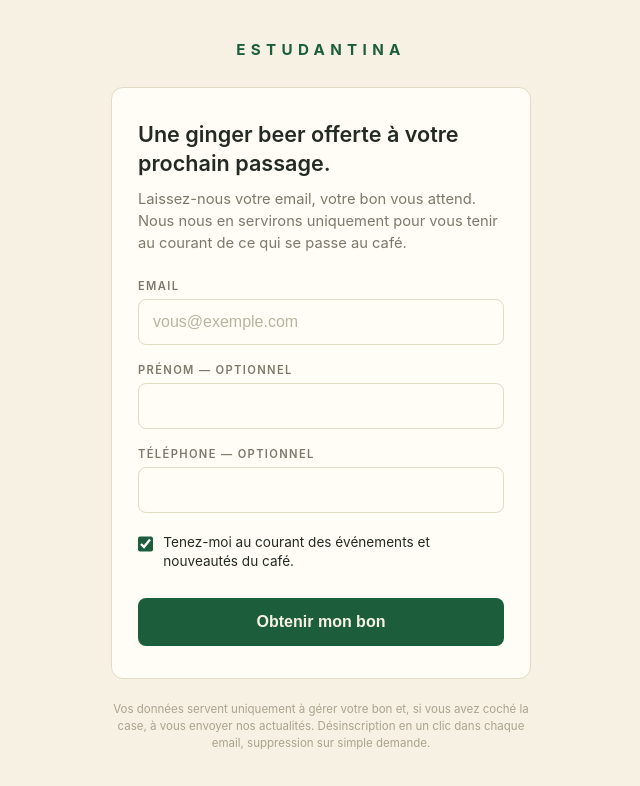
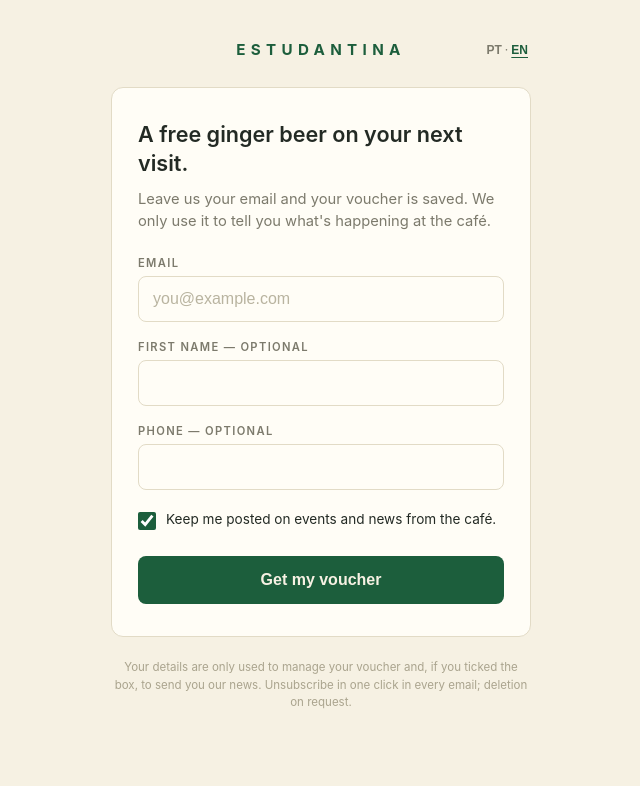
Before and after one commit to metayerq/redeem, a plain HTML site: page public/index.html in a window 1280 px wide. Shown: the whole page, without its empty margins (319-959 px from the left). Drawn offline with Linux system fonts and the light colour scheme; no server answers.

Commit message:
Page client bilingue PT/EN, email Brevo localisé, page staff en portugais
PT par défaut (détection navigateur), sélecteur PT·EN, langue mémorisée.
L'API claim reçoit la langue et envoie l'email du vale en conséquence.

Co-Authored-By: Claude Fable 5 <noreply@anthropic.com>

```diff
--- a/api/claim.js
+++ b/api/claim.js
@@ -4,7 +4,8 @@ module.exports = async (req, res) => {
   if (req.method !== 'POST') return res.status(405).json({ error: 'POST uniquement' });
   const body = req.body || {};
   const email = normEmail(body.email);
-  if (!isEmail(email)) return res.status(400).json({ error: 'Email invalide' });
+  if (!isEmail(email)) return res.status(400).json({ error: 'invalid_email' });
+  const lang = body.lang === 'en' ? 'en' : 'pt';
 
   try {
     // 1 email = 1 bon : on renvoie l'existant s'il y en a un
@@ -38,7 +39,7 @@ module.exports = async (req, res) => {
         }
       }
       if (!alreadyExisted) {
-        emailSent = await sendVoucherEmail({ email, firstName: row.first_name, code: voucher.code });
+        emailSent = await sendVoucherEmail({ email, firstName: row.first_name, code: voucher.code, lang });
       }
     }
 
--- a/public/index.html
+++ b/public/index.html
@@ -1,9 +1,9 @@
 <!DOCTYPE html>
-<html lang="fr">
+<html lang="pt">
 <head>
 <meta charset="utf-8">
 <meta name="viewport" content="width=device-width, initial-scale=1, maximum-scale=1">
-<title>Ginger beer offerte — Estudantina</title>
+<title>Ginger beer oferecida — Estudantina</title>
 <style>
   :root {
     --bg: #f6f1e3;
@@ -25,14 +25,38 @@
     align-items: center;
     padding: 40px 20px 48px;
   }
+  .top {
+    width: 100%;
+    max-width: 420px;
+    display: grid;
+    grid-template-columns: 1fr auto 1fr;
+    align-items: center;
+    margin-bottom: 28px;
+  }
   .wordmark {
+    grid-column: 2;
     font-size: .95rem;
     font-weight: 700;
     letter-spacing: .35em;
     color: var(--green);
-    margin-bottom: 28px;
     text-align: center;
   }
+  .lang {
+    grid-column: 3;
+    justify-self: end;
+    font-size: .75rem;
+    color: var(--muted);
+  }
+  .lang button {
+    background: none;
+    border: none;
+    padding: 2px 3px;
+    font-size: .75rem;
+    color: var(--muted);
+    cursor: pointer;
+    font-weight: 600;
+  }
+  .lang button.active { color: var(--green); text-decoration: underline; text-underline-offset: 3px; }
   .card {
     width: 100%;
     max-width: 420px;
@@ -121,79 +145,182 @@
 </head>
 <body>
 
-<div class="wordmark">ESTUDANTINA</div>
+<div class="top">
+  <div class="wordmark">ESTUDANTINA</div>
+  <div class="lang">
+    <button id="lang-pt">PT</button>·<button id="lang-en">EN</button>
+  </div>
+</div>
 
 <div class="card">
 
   <!-- Étape 1 : formulaire -->
   <section id="step-form">
-    <h1>Une ginger beer offerte à votre prochain passage.</h1>
-    <p class="sub">Laissez-nous votre email, votre bon vous attend. Nous nous en servirons uniquement pour vous tenir au courant de ce qui se passe au café.</p>
+    <h1 id="t-form-title"></h1>
+    <p class="sub" id="t-form-sub"></p>
     <form id="claim-form">
-      <label for="email">Email</label>
-      <input type="email" id="email" required autocomplete="email" placeholder="vous@exemple.com" inputmode="email">
-      <label for="firstName">Prénom — optionnel</label>
+      <label for="email" id="t-label-email"></label>
+      <input type="email" id="email" required autocomplete="email" inputmode="email">
+      <label for="firstName" id="t-label-name"></label>
       <input type="text" id="firstName" autocomplete="given-name">
-      <label for="phone">Téléphone — optionnel</label>
+      <label for="phone" id="t-label-phone"></label>
       <input type="tel" id="phone" autocomplete="tel" inputmode="tel">
       <div class="consent">
         <input type="checkbox" id="optin" checked>
-        <span>Tenez-moi au courant des événements et nouveautés du café.</span>
+        <span id="t-consent"></span>
       </div>
-      <button type="submit" class="cta">Obtenir mon bon</button>
+      <button type="submit" class="cta" id="t-cta"></button>
       <p class="error" id="form-error"></p>
     </form>
   </section>
 
   <!-- Étape 2 : Instagram -->
   <section id="step-insta" class="hidden">
-    <h1>Une dernière chose.</h1>
-    <p class="sub">Tout ce qui se passe au café s'annonce d'abord sur Instagram.</p>
-    <a id="insta-link" href="#" target="_blank" rel="noopener"><button type="button" class="cta">Suivre @estudantina.cafe</button></a>
-    <button type="button" class="ghost" id="skip-insta">Voir mon bon</button>
+    <h1 id="t-insta-title"></h1>
+    <p class="sub" id="t-insta-sub"></p>
+    <a id="insta-link" href="#" target="_blank" rel="noopener"><button type="button" class="cta" id="t-insta-cta"></button></a>
+    <button type="button" class="ghost" id="skip-insta"></button>
   </section>
 
   <!-- Étape 3 : le bon -->
   <section id="step-voucher" class="hidden">
-    <h1 id="voucher-title">Votre bon est prêt.</h1>
-    <p class="sub">Présentez ce code au comptoir lors de votre prochain passage.</p>
+    <h1 id="voucher-title"></h1>
+    <p class="sub" id="t-voucher-sub"></p>
     <div class="voucher">
-      <div class="label">Une ginger beer offerte</div>
+      <div class="label" id="t-voucher-label"></div>
       <div class="code" id="voucher-code">GB-····</div>
       <div class="validity" id="voucher-validity"></div>
     </div>
-    <p class="tip" id="voucher-tip">Une capture d'écran suffit. Le bon réapparaîtra si vous rescannez le QR code sur ce téléphone.</p>
+    <p class="tip" id="voucher-tip"></p>
   </section>
 
 </div>
 
-<footer>
-  Vos données servent uniquement à gérer votre bon et, si vous avez coché la case, à vous envoyer nos actualités.
-  Désinscription en un clic dans chaque email, suppression sur simple demande.
-</footer>
+<footer id="t-footer"></footer>
 
 <script>
 const $ = (id) => document.getElementById(id);
+
+const T = {
+  pt: {
+    formTitle: 'Uma ginger beer oferecida na tua próxima visita.',
+    formSub: 'Deixa-nos o teu email e o teu vale fica guardado. Usamo-lo apenas para te contar o que se passa no café.',
+    labelEmail: 'Email',
+    labelName: 'Nome — opcional',
+    labelPhone: 'Telemóvel — opcional',
+    emailPlaceholder: 'tu@exemplo.com',
+    consent: 'Quero receber os eventos e novidades do café.',
+    cta: 'Obter o meu vale',
+    instaTitle: 'Só mais uma coisa.',
+    instaSub: 'Tudo o que acontece no café é anunciado primeiro no Instagram.',
+    instaCta: (h) => 'Seguir @' + h,
+    skipInsta: 'Ver o meu vale',
+    voucherReady: 'O teu vale está pronto.',
+    voucherReturning: 'O teu vale.',
+    voucherSub: 'Mostra este código ao balcão na tua próxima visita.',
+    voucherLabel: 'Uma ginger beer oferecida',
+    validity: (a, b) => `Válido de ${a} a ${b} — utilização única`,
+    tip: 'Uma captura de ecrã chega. O vale volta a aparecer se leres o QR code neste telemóvel.',
+    tipEmail: 'Também o encontras no teu email. Ao balcão, uma captura de ecrã chega.',
+    genericError: 'Algo correu mal. Tenta outra vez.',
+    invalidEmail: 'Email inválido.',
+    footer: 'Os teus dados servem apenas para gerir o teu vale e, se marcaste a opção, para te enviarmos as nossas novidades. Cancelamento num clique em cada email; eliminação a pedido.',
+    locale: 'pt-PT',
+    title: 'Ginger beer oferecida — Estudantina',
+  },
+  en: {
+    formTitle: 'A free ginger beer on your next visit.',
+    formSub: 'Leave us your email and your voucher is saved. We only use it to tell you what\'s happening at the café.',
+    labelEmail: 'Email',
+    labelName: 'First name — optional',
+    labelPhone: 'Phone — optional',
+    emailPlaceholder: 'you@example.com',
+    consent: 'Keep me posted on events and news from the café.',
+    cta: 'Get my voucher',
+    instaTitle: 'One more thing.',
+    instaSub: 'Everything that happens at the café is announced on Instagram first.',
+    instaCta: (h) => 'Follow @' + h,
+    skipInsta: 'See my voucher',
+    voucherReady: 'Your voucher is ready.',
+    voucherReturning: 'Your voucher.',
+    voucherSub: 'Show this code at the counter on your next visit.',
+    voucherLabel: 'One free ginger beer',
+    validity: (a, b) => `Valid ${a} – ${b} — single use`,
+    tip: 'A screenshot is all you need. The voucher will reappear if you scan the QR code again on this phone.',
+    tipEmail: 'It\'s also in your inbox. A screenshot works at the counter.',
+    genericError: 'Something went wrong. Please try again.',
+    invalidEmail: 'Invalid email address.',
+    footer: 'Your details are only used to manage your voucher and, if you ticked the box, to send you our news. Unsubscribe in one click in every email; deletion on request.',
+    locale: 'en-GB',
+    title: 'Free ginger beer — Estudantina',
+  },
+};
+
+let lang = localStorage.getItem('gb-lang') || (navigator.language.toLowerCase().startsWith('en') ? 'en' : 'pt');
+let instaHandle = 'estudantina.cafe';
+let voucherState = null; // 'new' | 'returning'
+
+const fmtDate = (iso) => new Date(iso + 'T12:00:00').toLocaleDateString(T[lang].locale, { day: 'numeric', month: 'long' });
+
+function applyLang() {
+  const t = T[lang];
+  document.documentElement.lang = lang;
+  document.title = t.title;
+  $('lang-pt').classList.toggle('active', lang === 'pt');
+  $('lang-en').classList.toggle('active', lang === 'en');
+
+  $('t-form-title').textContent = t.formTitle;
+  $('t-form-sub').textContent = t.formSub;
+  $('t-label-email').textContent = t.labelEmail;
+  $('t-label-name').textContent = t.labelName;
+  $('t-label-phone').textContent = t.labelPhone;
+  $('email').placeholder = t.emailPlaceholder;
+  $('t-consent').textContent = t.consent;
+  $('t-cta').textContent = t.cta;
+  $('t-insta-title').textContent = t.instaTitle;
+  $('t-insta-sub').textContent = t.instaSub;
+  $('t-insta-cta').textContent = t.instaCta(instaHandle);
+  $('skip-insta').textContent = t.skipInsta;
+  $('t-voucher-sub').textContent = t.voucherSub;
+  $('t-voucher-label').textContent = t.voucherLabel;
+  $('t-footer').textContent = t.footer;
+
+  if (voucherState) renderVoucherText();
+}
+
+function renderVoucherText() {
+  const t = T[lang];
+  const v = window.gbVoucher;
+  $('voucher-title').textContent = voucherState === 'returning' ? t.voucherReturning : t.voucherReady;
+  $('voucher-validity').textContent = t.validity(fmtDate(v.validFrom), fmtDate(v.validUntil));
+  $('voucher-tip').textContent = v.emailSent ? t.tipEmail : t.tip;
+}
+
 const show = (id) => {
   for (const s of ['step-form', 'step-insta', 'step-voucher']) $(s).classList.add('hidden');
   $(id).classList.remove('hidden');
   window.scrollTo(0, 0);
 };
 
-const fmtDate = (iso) => new Date(iso + 'T12:00:00').toLocaleDateString('fr-FR', { day: 'numeric', month: 'long' });
-
 function showVoucher(v, returning) {
+  window.gbVoucher = v;
+  voucherState = returning ? 'returning' : 'new';
   $('voucher-code').textContent = v.code;
-  $('voucher-validity').textContent = `Valable du ${fmtDate(v.validFrom)} au ${fmtDate(v.validUntil)} — usage unique`;
-  if (returning) $('voucher-title').textContent = 'Votre bon.';
-  if (v.emailSent) $('voucher-tip').textContent = 'Vous le retrouverez aussi dans votre boîte mail. Une capture d\'écran suffit au comptoir.';
+  renderVoucherText();
   show('step-voucher');
 }
 
+$('lang-pt').addEventListener('click', () => { lang = 'pt'; localStorage.setItem('gb-lang', lang); applyLang(); });
+$('lang-en').addEventListener('click', () => { lang = 'en'; localStorage.setItem('gb-lang', lang); applyLang(); });
+
+applyLang();
+
 fetch('/api/config').then((r) => r.json()).then((cfg) => {
-  $('insta-link').href = 'https://instagram.com/' + cfg.instagramHandle;
-  $('insta-link').querySelector('button').textContent = 'Suivre @' + cfg.instagramHandle;
+  instaHandle = cfg.instagramHandle;
+  $('insta-link').href = 'https://instagram.com/' + instaHandle;
+  $('t-insta-cta').textContent = T[lang].instaCta(instaHandle);
 });
+
 const saved = localStorage.getItem('gb-voucher');
 if (saved) showVoucher(JSON.parse(saved), true);
 
@@ -211,10 +338,11 @@ $('claim-form').addEventListener('submit', async (e) => {
         firstName: $('firstName').value,
         phone: $('phone').value,
         marketingOptIn: $('optin').checked,
+        lang,
       }),
     });
     const data = await r.json();
-    if (!r.ok) throw new Error(data.error || 'Une erreur est survenue. Réessayez.');
+    if (!r.ok) throw new Error(data.error === 'invalid_email' ? T[lang].invalidEmail : T[lang].genericError);
     localStorage.setItem('gb-voucher', JSON.stringify(data));
     window.gbVoucher = data;
     if (data.alreadyExisted) showVoucher(data, true);
```
Also changed, not shown: api/_lib.js (+30 -8 lines), public/staff.html (+13 -13 lines).
